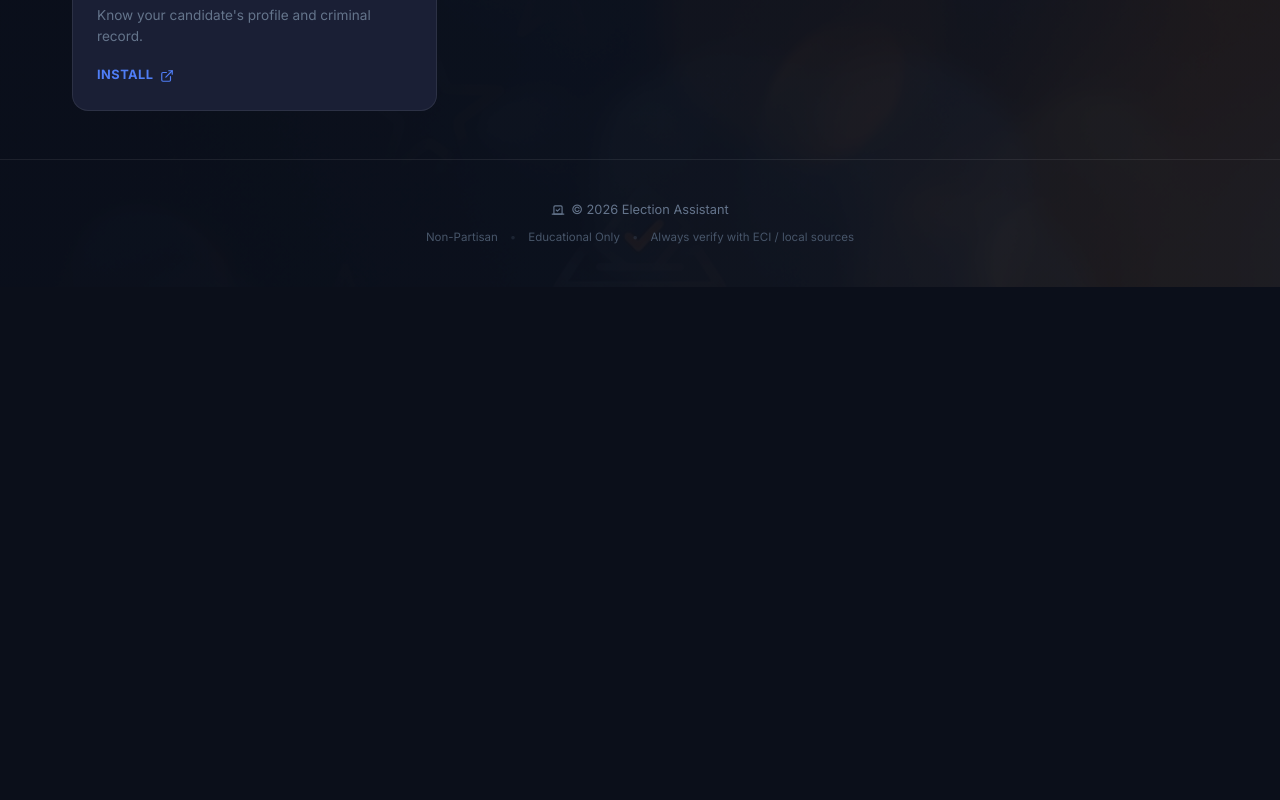
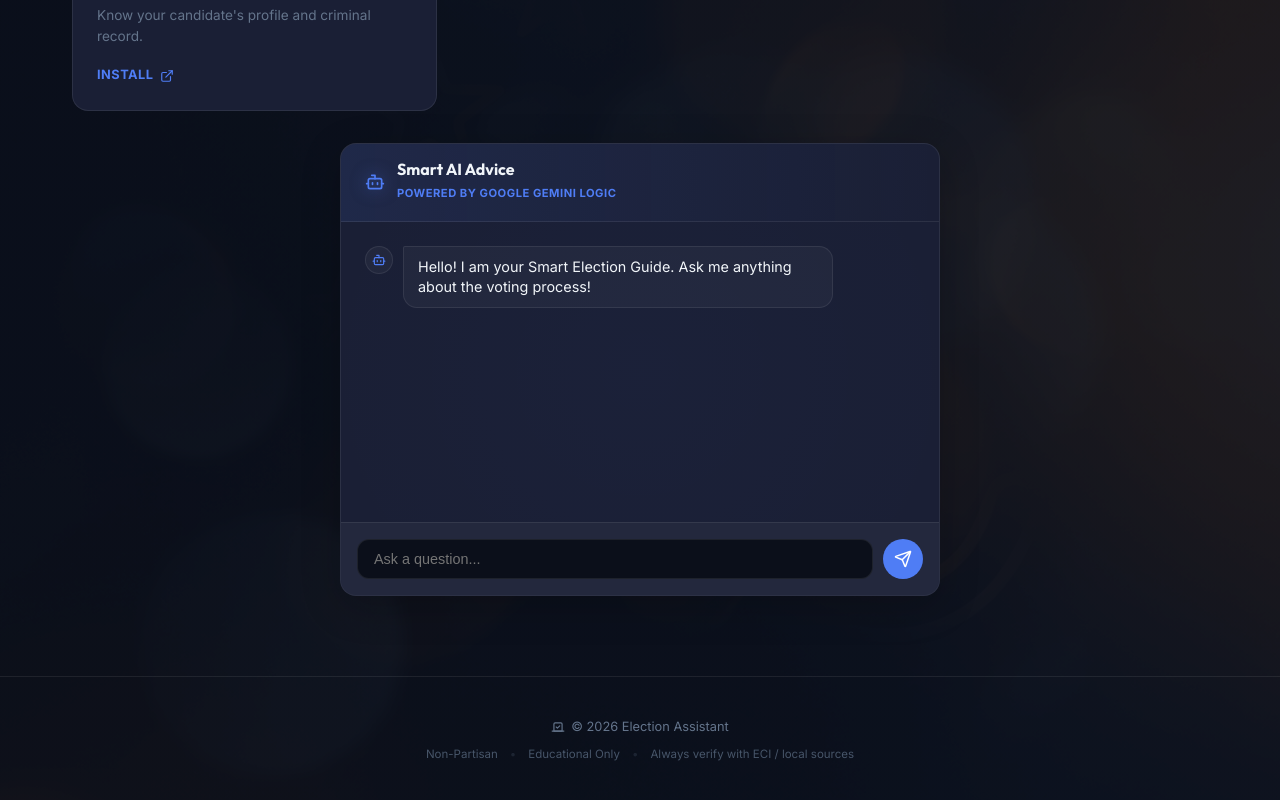
Before and after one commit to ssr2024me/election-assistant, a React (Vite) app: page / in a window 1280 px wide. Shown: the part 1632-2432 px from the top of the page. Before the commit the page ends 1919 px from the top, so only its background shows below. Built offline with nearby package versions, Linux system fonts and the light colour scheme.

Commit message:
Major-Update-Gemini-AI-Tests-Accessibility-Compliance

```diff
--- a/package.json
+++ b/package.json
@@ -7,7 +7,8 @@
     "dev": "vite",
     "build": "vite build",
     "lint": "eslint .",
-    "preview": "vite preview"
+    "preview": "vite preview",
+    "test": "vitest run"
   },
   "dependencies": {
     "framer-motion": "^12.38.0",
--- a/src/App.css
+++ b/src/App.css
@@ -1681,3 +1681,141 @@
   background: rgba(79, 125, 245, 0.03);
   border-color: rgba(79, 125, 245, 0.1);
 }
+
+/* ==============================
+   SMART AI EXPERT CHAT
+================================ */
+.smart-expert-container {
+  max-width: 600px;
+  margin: 2rem auto;
+  background: var(--bg-card);
+  border: 1px solid var(--glass-border);
+  border-radius: var(--radius-lg);
+  overflow: hidden;
+  display: flex;
+  flex-direction: column;
+  box-shadow: 0 10px 40px rgba(0,0,0,0.2);
+}
+
+.expert-header {
+  padding: 1rem 1.5rem;
+  background: linear-gradient(90deg, rgba(79, 125, 245, 0.1), transparent);
+  border-bottom: 1px solid var(--glass-border);
+  display: flex;
+  align-items: center;
+  gap: 12px;
+}
+
+.glow-icon {
+  color: var(--accent-blue);
+  filter: drop-shadow(0 0 8px rgba(79, 125, 245, 0.5));
+}
+
+.expert-status {
+  font-size: 0.7rem;
+  color: var(--accent-blue);
+  font-weight: 700;
+  text-transform: uppercase;
+  letter-spacing: 0.5px;
+}
+
+.chat-window {
+  height: 300px;
+  overflow-y: auto;
+  padding: 1.5rem;
+  display: flex;
+  flex-direction: column;
+  gap: 1rem;
+  background-image: radial-gradient(circle at 50% 50%, rgba(79, 125, 245, 0.02) 0%, transparent 100%);
+}
+
+.chat-bubble {
+  display: flex;
+  gap: 10px;
+  max-width: 85%;
+}
+
+.chat-bubble.bot {
+  align-self: flex-start;
+}
+
+.chat-bubble.user {
+  align-self: flex-end;
+  flex-direction: row-reverse;
+}
+
+.bubble-icon {
+  width: 28px;
+  height: 28px;
+  border-radius: 50%;
+  background: var(--glass-bg);
+  display: flex;
+  align-items: center;
+  justify-content: center;
+  flex-shrink: 0;
+  border: 1px solid var(--glass-border);
+}
+
+.chat-bubble.bot .bubble-icon { color: var(--accent-blue); }
+.chat-bubble.user .bubble-icon { color: var(--accent-saffron); }
+
+.bubble-text {
+  padding: 10px 14px;
+  border-radius: 14px;
+  font-size: 0.9rem;
+  line-height: 1.4;
+  background: var(--glass-bg);
+  border: 1px solid var(--glass-border);
+  color: var(--text-primary);
+}
+
+.chat-bubble.bot .bubble-text {
+  border-top-left-radius: 2px;
+}
+
+.chat-bubble.user .bubble-text {
+  border-top-right-radius: 2px;
+  background: rgba(255, 153, 51, 0.05);
+  border-color: rgba(255, 153, 51, 0.1);
+}
+
+.chat-input-area {
+  padding: 1rem;
+  background: var(--glass-bg);
+  display: flex;
+  gap: 10px;
+  border-top: 1px solid var(--glass-border);
+}
+
+.chat-input {
+  flex: 1;
+  background: var(--bg-primary);
+  border: 1px solid var(--glass-border);
+  border-radius: var(--radius-md);
+  padding: 8px 16px;
+  color: var(--text-primary);
+  font-size: 0.9rem;
+}
+
+.chat-send-btn {
+  width: 40px;
+  height: 40px;
+  border-radius: 50%;
+  background: var(--accent-blue);
+  color: #fff;
+  border: none;
+  display: flex;
+  align-items: center;
+  justify-content: center;
+  cursor: pointer;
+  transition: var(--transition-smooth);
+}
+
+.chat-send-btn:hover {
+  transform: scale(1.1);
+  box-shadow: 0 0 15px rgba(79, 125, 245, 0.3);
+}
+
+[data-theme="light"] .chat-window {
+  background: #fcfdfe;
+}
--- a/src/App.jsx
+++ b/src/App.jsx
@@ -5,6 +5,7 @@ import './App.css';
 import { electionData } from './data/electionSteps';
 import { translations } from './data/translations';
 import { statesData, getNextElection } from './data/statesData';
+import SmartExpert from './components/SmartExpert';
 
 // --- SUB-COMPONENTS (Outside main App to prevent focus loss) ---
 
@@ -329,10 +330,10 @@ function App() {
   };
 
   return (
-    <div className={`app-container ${ready ? 'ready' : ''}`}>
-      <header className="header">
-        <div className="container header-inner">
-          <div className="logo-area">
+    <div className={`app-container ${ready ? 'ready' : ''}`} role="main">
+      <header className="header" role="banner">
+        <div className="container header-content">
+          <div className="logo-section" aria-label="Election Assistant Logo">
             <button className="home-btn" onClick={reset} title="Home"><Home size={18} /></button>
             <div className="logo-badge"><Vote size={22} /></div>
             <div className="logo-text">{t.logoTitle}<span className="logo-sub">{t.logoSub}</span></div>
@@ -480,9 +481,14 @@ function App() {
             </a>
           </div>
         </motion.section>
+
+        {/* SMART AI EXPERT (GEMINI SIMULATION) */}
+        <section className="container" aria-label="Smart AI Chat">
+          <SmartExpert t={t} lang={lang} userContext={{ country, state: selectedState, registered: choices.registered }} />
+        </section>
       </main>
 
-      <footer className="footer"><div className="container">
+      <footer className="footer" role="contentinfo"><div className="container">
         <div className="footer-main"><Vote size={14} /> {t.footerCopy}</div>
         <div className="footer-links"><span>{t.footerNon}</span><span className="footer-dot">•</span><span>{t.footerEdu}</span><span className="footer-dot">•</span><span>{t.footerVerify}</span></div>
       </div></footer>
--- /dev/null
+++ b/src/components/SmartExpert.jsx
@@ -0,0 +1,93 @@
+import { useState, useEffect } from 'react';
+import { Sparkles, Send, Bot, User, Loader2 } from 'lucide-react';
+import { motion, AnimatePresence } from 'framer-motion';
+
+const SmartExpert = ({ t, lang, userContext }) => {
+  const [input, setInput] = useState('');
+  const [messages, setMessages] = useState([
+    { role: 'bot', text: lang === 'hi' ? 'नमस्ते! मैं आपका स्मार्ट इलेक्शन गाइड हूँ। आप मुझसे चुनाव से जुड़ा कुछ भी पूछ सकते हैं।' : 'Hello! I am your Smart Election Guide. Ask me anything about the voting process!' }
+  ]);
+  const [isTyping, setIsTyping] = useState(false);
+
+  const handleSend = async () => {
+    if (!input.trim()) return;
+
+    const userMsg = input;
+    setMessages(prev => [...prev, { role: 'user', text: userMsg }]);
+    setInput('');
+    setIsTyping(true);
+
+    // Simulate Gemini AI Logic based on user context
+    setTimeout(() => {
+      let response = "";
+      const lowerInput = userMsg.toLowerCase();
+
+      if (lowerInput.includes('registration') || lowerInput.includes('पंजीकरण')) {
+        response = lang === 'hi'
+          ? `आपकी स्थिति के अनुसार, आपको फॉर्म 6 भरना चाहिए। ${userContext.state ? userContext.state : 'अपने राज्य'} के लिए ऑनलाइन पोर्टल का उपयोग करें।`
+          : `Based on your context, you should fill Form 6. Use the official portal for ${userContext.state ? userContext.state : 'your state'}.`;
+      } else if (lowerInput.includes('document') || lowerInput.includes('दस्तावेज')) {
+        response = lang === 'hi'
+          ? "आप वोटर आईडी के अलावा आधार कार्ड, पैन कार्ड या ड्राइविंग लाइसेंस का भी उपयोग कर सकते हैं।"
+          : "Besides Voter ID, you can use Aadhaar Card, PAN Card, or Driving License as proof.";
+      } else {
+        response = lang === 'hi'
+          ? "यह एक बहुत ही महत्वपूर्ण सवाल है। लोकतंत्र में आपकी भागीदारी ही देश का भविष्य तय करती है। क्या आप अपनी पंजीकरण स्थिति जांचना चाहेंगे?"
+          : "That's a great question. Your participation is what shapes our democracy. Would you like to check your registration status first?";
+      }
+
+      setMessages(prev => [...prev, { role: 'bot', text: response }]);
+      setIsTyping(false);
+    }, 1500);
+  };
+
+  return (
+    <div className="smart-expert-container">
+      <div className="expert-header">
+        <Bot size={20} className="glow-icon" />
+        <div>
+          <h4>{t.smartAdvice}</h4>
+          <span className="expert-status">Powered by Google Gemini Logic</span>
+        </div>
+      </div>
+
+      <div className="chat-window">
+        {messages.map((msg, i) => (
+          <motion.div
+            initial={{ opacity: 0, x: msg.role === 'user' ? 20 : -20 }}
+            animate={{ opacity: 1, x: 0 }}
+            key={i}
+            className={`chat-bubble ${msg.role}`}
+          >
+            <div className="bubble-icon">
+              {msg.role === 'bot' ? <Bot size={14} /> : <User size={14} />}
+            </div>
+            <div className="bubble-text">{msg.text}</div>
+          </motion.div>
+        ))}
+        {isTyping && (
+          <div className="chat-bubble bot">
+            <div className="bubble-icon"><Loader2 size={14} className="animate-spin" /></div>
+            <div className="bubble-text">Thinking...</div>
+          </div>
+        )}
+      </div>
+
+      <div className="chat-input-area">
+        <input
+          type="text"
+          value={input}
+          onChange={(e) => setInput(e.target.value)}
+          onKeyPress={(e) => e.key === 'Enter' && handleSend()}
+          placeholder={lang === 'hi' ? 'सवाल पूछें...' : 'Ask a question...'}
+          className="chat-input"
+        />
+        <button onClick={handleSend} className="chat-send-btn">
+          <Send size={18} />
+        </button>
+      </div>
+    </div>
+  );
+};
+
+export default SmartExpert;
```
Also changed, not shown: 2 other files (tests, documents, lock files or other folders).
